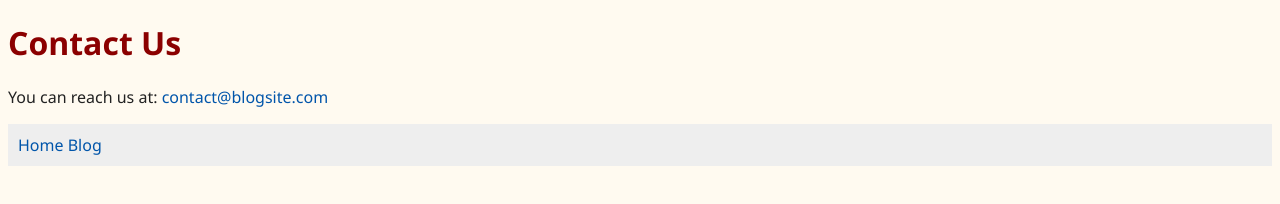
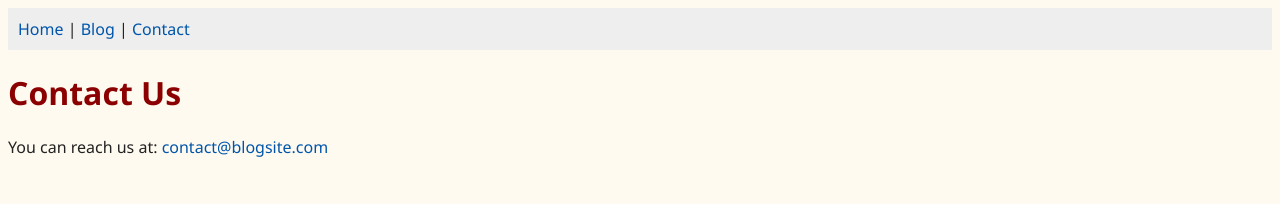
Before and after one commit to Maheen-17/Blogging-Website, a website: page src/contact.html in a window 1280 px wide. Drawn offline with Linux system fonts and the light colour scheme.

Commit message:
Update contact.html

```diff
--- a/src/contact.html
+++ b/src/contact.html
@@ -6,11 +6,12 @@
   <link rel="stylesheet" href="../styles/contact.css" />
 </head>
 <body>
+  <nav>
+    <a href="index.html">Home</a> |
+    <a href="blog.html">Blog</a> |
+    <a href="contact.html">Contact</a>
+  </nav>
   <h1>Contact Us</h1>
   <p>You can reach us at: <a href="mailto:contact@blogsite.com">contact@blogsite.com</a></p>
-  <nav>
-    <a href="index.html">Home</a>
-    <a href="blog.html">Blog</a>
-  </nav>
 </body>
 </html>
```
